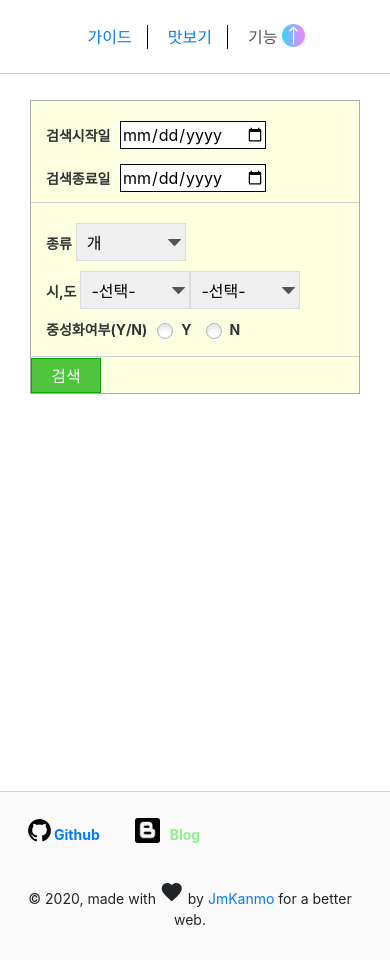
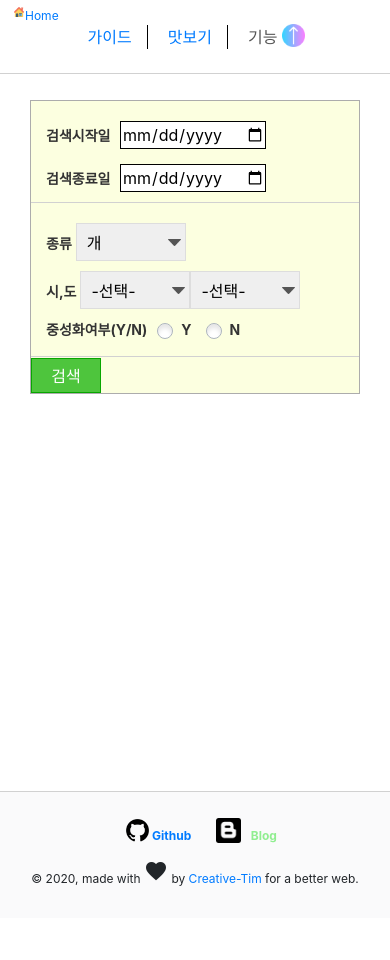
Before and after one commit to JmKanmo/PetService_Web, a Flask app: page /bp/dashboard in a window 390 px wide. After the commit the page ends 886 px from the top, so only its background shows below. Run offline with Flask 2, Linux system fonts and the light colour scheme; some libraries are stand-ins or nearby versions.

Commit message:
반응형웹(수정,개선)

```diff
--- a/static/css/dashboard_style.css
+++ b/static/css/dashboard_style.css
@@ -19,7 +19,7 @@ ol {
     position: relative;
     padding-bottom: 36px;
     border: 1px solid #acacac;
-    margin: 0 auto;
+    max-width: 700px;
     background: rgba(245, 255, 149, 0.29);
 }
 
@@ -116,6 +116,7 @@ ol {
 
 .animal_list {
     margin: 25px 0 0 -15px;
+    max-width: 780px;
 }
 
 .animal_list li {
--- a/static/css/main_template_style.css
+++ b/static/css/main_template_style.css
@@ -77,6 +77,25 @@
     margin-top: 10px;
 }
 
+.home_link {
+    position: absolute;
+    left: 25px;
+    top: 7px;
+    font-size: 12px;
+    display: none;
+}
+
+.home_link::after {
+    content: "";
+    position: absolute;
+    right: 33px;
+    top: 0;
+    display: block;
+    width: 12px;
+    height: 12px;
+    background: url(../images/home.png) no-repeat;
+    background-size: 10px;
+}
 
 .menu_list {
     padding: 15px;
@@ -96,12 +115,19 @@
     display: flex;
 }
 
-.float-left li {
-    float: left;
+.myfooter .float-left {
+    width: 100%;
+    text-align: center;
+    padding-bottom: 13px;
 }
 
-.float-left li+li {
-    margin-left: 35px;
+.float-left a+a {
+    margin-left: 20px;
+}
+
+.float-right {
+    font-size: 14px;
+    width: 100%;
 }
 
 .myfooter .github_name {
@@ -145,6 +171,11 @@
 
 @media screen and (max-width:991px),
 screen and (max-height:991px) and(orientation:landscape) {
+
+    .home_link {
+        display: block;
+    }
+
     .menu_list {
         display: block;
     }
@@ -189,6 +220,7 @@ screen and (max-height:991px) and(orientation:landscape) {
         padding: 10px;
         background-color: #fff6a7;
         border: 1px solid #f5dc04;
+        min-width: 100px;
     }
 
     .utilize_list a {
@@ -220,4 +252,13 @@ screen and (max-height: 404px) and (orientation: landscape) {
     .active a {
         color: red;
     }
+
+    .myfooter .github_name,
+    .myfooter .blog_name {
+        font-size: 12px;
+    }
+
+    .float-right {
+        font-size: 12px;
+    }
 }
--- a/static/js/dashboard_script.js
+++ b/static/js/dashboard_script.js
@@ -52,10 +52,7 @@ $(document).ready(function () {
 
 // 프로필 클릭시 상세정보팝업창 호출함수
 function profile_onclick() {
-    var url = '/bp/animal_info';
-    var name = "유기동물동물상세정보";
-    var option = "width = 100%, height = 100%, top = 100, left = 350, location = no";
-    window.open(url, name, option);
+    window.open('/bp/animal_info', "유기동물상세정보", 'height=' + screen.height + ',width=' + screen.width + 'fullscreen=yes');
 }
 
 // 상세정보팝업창에서 호출되는 함수(상세정보저장변수 반환)
--- a/static/js/map_script.js
+++ b/static/js/map_script.js
@@ -429,3 +429,7 @@ window.addEventListener('message', function (event) {
         }
     })
 })();
+
+function close_roadview() {
+    document.getElementById("roadview").style.display = "none";
+}
--- a/templates/main_template.html
+++ b/templates/main_template.html
@@ -76,7 +76,7 @@
                             <p>기능</p>
                         </a>
 
-                        <div class="up_down_Btn" onclick="up_down_func()" title="API활용메뉴가 표시됩니다.">
+                        <div class="up_down_Btn" onmousedown="up_down_func()" title="API활용메뉴가 표시됩니다.">
                             <img id="up_down_img" src="../static/images/up-arrow.png" alt="화살표버튼↑">
                         </div>
 
@@ -103,6 +103,10 @@
         <div class="main-panel">
             <!-- Navbar -->
             <nav class="navbar navbar-expand-lg navbar-transparent navbar-absolute fixed-top menu_nav">
+                <a href="/" class="home_link" title="메인홈페이지로 이동">
+                    Home
+                </a>
+
                 <ul class="menu_list clear_fix">
                     <li class="menu_item {% if nav_menu == 'guide' %}active{% endif%}">
                         <a href="/bp/guide">가이드</a>
@@ -118,7 +122,7 @@
                                 기능
                             </a>
 
-                            <div class="up_down_Btn" onclick="up_down_func_s()" title="API활용메뉴가 표시됩니다.">
+                            <div class="up_down_Btn" onmousedown="up_down_func_s()" title="API활용메뉴가 표시됩니다.">
                                 <img id="up_down_img_s" src="../static/images/up-arrow.png" alt="화살표버튼↑">
                             </div>
                         </div>
@@ -152,26 +156,20 @@
             <footer class="myfooter">
                 <div class="container-fluid">
                     <nav class="float-left clear_fix" style="padding-left:7px;">
-                        <ul class="clear_fix">
-                            <li>
                         <a href="https://github.com/JmKanmo" target="_blank" style="text-decoration: none;">
                             <span class="github_name">Github</span>
                         </a>
-                            </li>
 
-                            <li>
                         <a href="https://blog.naver.com/nebi25" target="_blank" style="text-decoration: none;">
                             <span class="blog_name">Blog</span>
                         </a>
-                            </li>
-                        </ul>
                     </nav>
-                    <div class="copyright float-right" style="margin: -12px 10px 0 0; font-size: 14px;">
+                    <div class="copyright float-right">
                         &copy;
                         <script>
                             document.write(new Date().getFullYear())
                         </script>, made with <i class="material-icons">favorite</i> by
-                        <a href="https://www.creative-tim.com" target="_blank">JmKanmo</a> for a better web.
+                        <a href="https://www.creative-tim.com" target="_blank">Creative-Tim</a> for a better web.
                     </div>
                     <!-- your footer here -->
                 </div>
--- a/templates/map_template.html
+++ b/templates/map_template.html
@@ -50,18 +50,19 @@
                 <span onclick="zoomOut()"><img
                         src="http://t1.daumcdn.net/localimg/localimages/07/mapapidoc/ico_minus.png" alt="축소"></span>
             </div>
+            <div class="road_view_close" onmousedown="close_roadview()">ESC</div>
         </div>
 
         <div class="list_box clear_fix">
 
             <div class="shelter_box">
-                <h1 class="list_title">주변보호시설 & 등록대행업체</h1>
+                <h1 class="list_title">보호시설, 등록대행업체</h1>
                 <ul id="shelter_info" class="shelter_list" title="자세히보려면 클릭하세요.">
                 </ul>
             </div>
 
             <div class="animal_box">
-                <h1 class="list_title">주변유기동물 리스트</h1>
+                <h1 class="list_title">유기동물 리스트</h1>
                 <ul id="animal_info" class="animal_list clear_fix" title="자세히보려면 클릭하세요.">
                 </ul>
             </div>
```
Also changed, not shown: static/css/execution_template_style.css (+6 -1 lines), static/css/map_style.css (+18 -2 lines), static/images/home.png (added). Lines whose indentation alone changed are shown as unchanged.
